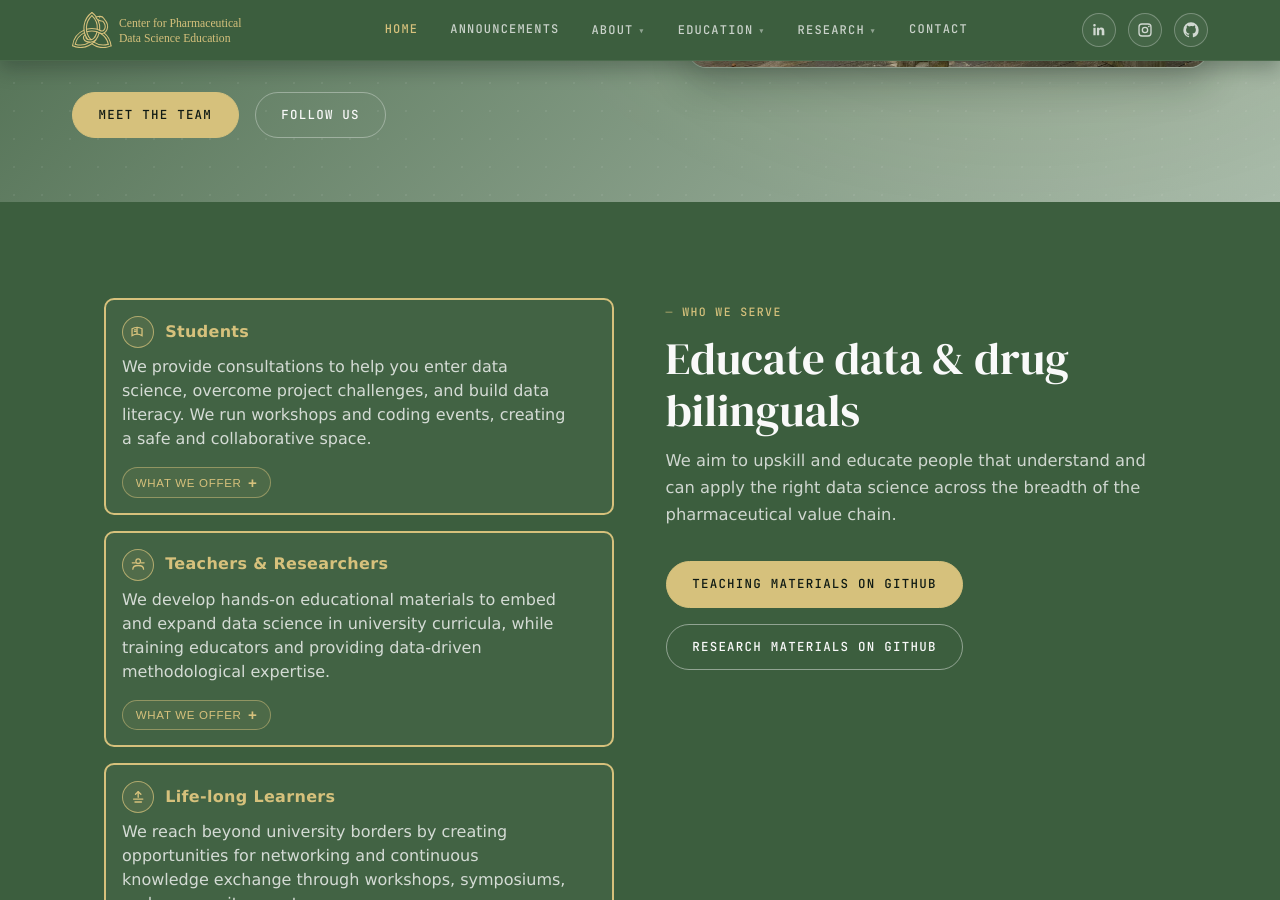
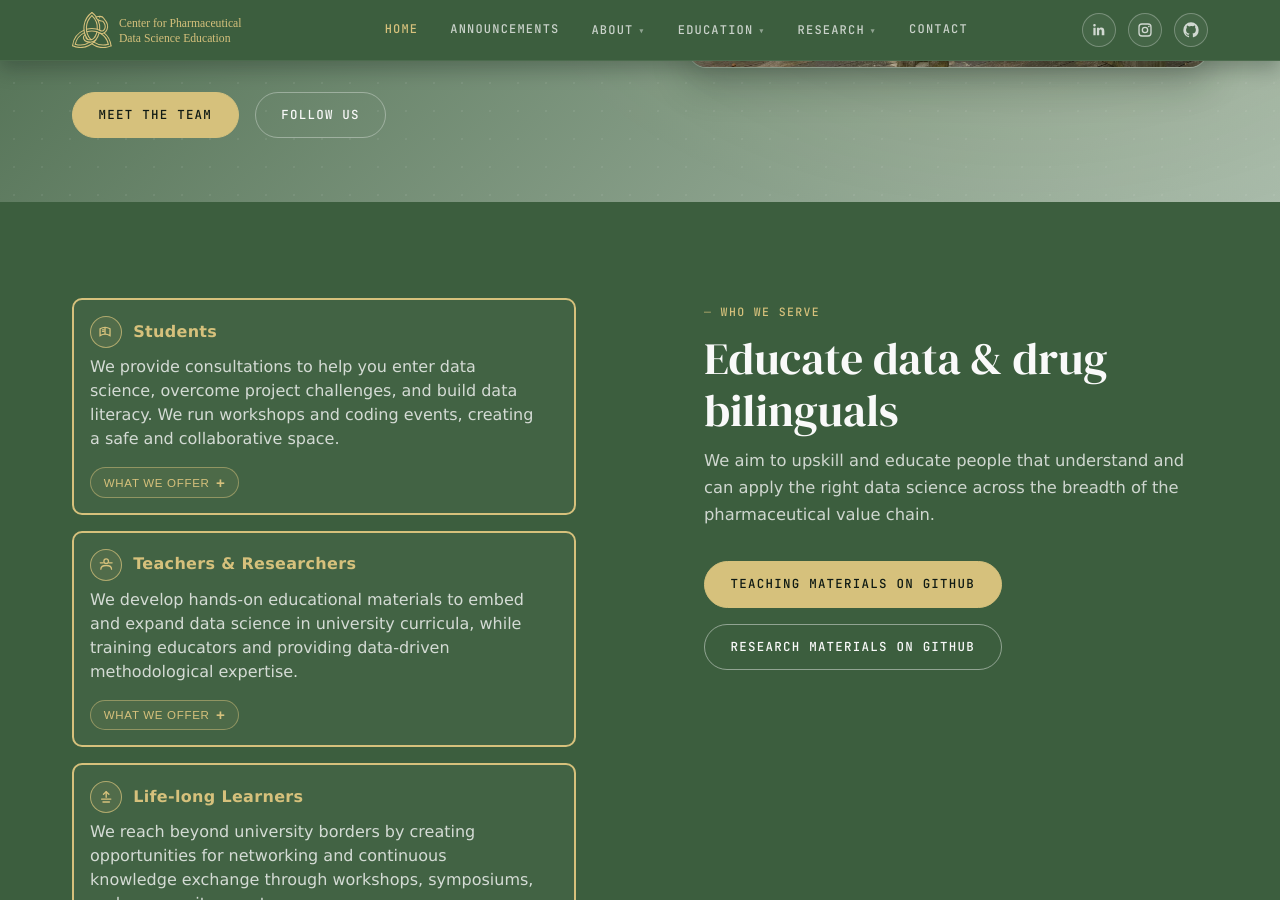
Before and after one commit to CPDSE/PagesCMS, a Jekyll site: the page built from index.md, in a window 1280 px wide and 900 px high, scrolled down 3550 px. Built offline with Jekyll 4.4.1, drawn with Linux system fonts in a browser that asks for light colours.

Commit message:
front page styling

```diff
--- a/_layouts/home.html
+++ b/_layouts/home.html
@@ -305,7 +305,7 @@
         <img src="{{ '/assets/logos/SDU.png' | relative_url }}" alt="University of Southern Denmark logo">
       </div>
     </div>
-    <div class="logo-strip" style="margin-top:var(--space-md);">
+    <div class="logo-strip" style="margin-top:0.6rem;">
       <p class="logo-strip-label" style="color:#3C5E3E;">Funders</p>
       <div class="logos-row logos-row-brand">
         <img src="{{ '/assets/logos/novo_nordisk_foundation.png' | relative_url }}" alt="Novo Nordisk Foundation logo">
--- a/assets/css/main.css
+++ b/assets/css/main.css
@@ -1379,9 +1379,8 @@
 .audience-layout {
   display: grid;
   grid-template-columns: 1fr 1fr;
-  gap: clamp(1.6rem, 4vw, 3.2rem);
+  gap: var(--space-xl);
   align-items: start;
-  padding: 0 var(--space-md);
 }
 .audience-intro {
   margin-bottom: 0;
@@ -1554,6 +1553,7 @@
 .section-partners .logo-strip {
   border-top: none;
   text-align: center;
+  padding: 0.75rem 0;
 }
 .section-partners .logo-strip-label {
   color: #3C5E3E;
@@ -1561,6 +1561,9 @@
 }
 .section-partners .logos-row {
   justify-content: center;
+}
+.section-partners {
+  padding: var(--space-md) 0;
 }
 .section-partners > .container > p {
   margin-left: auto;
```
